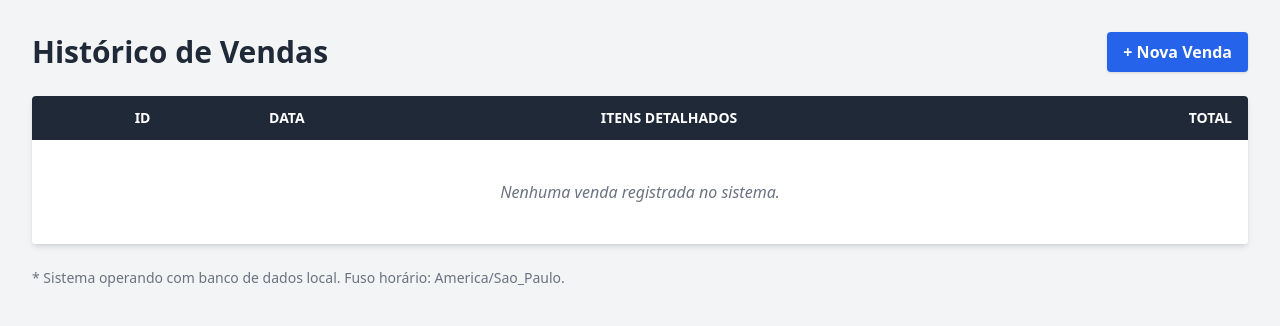
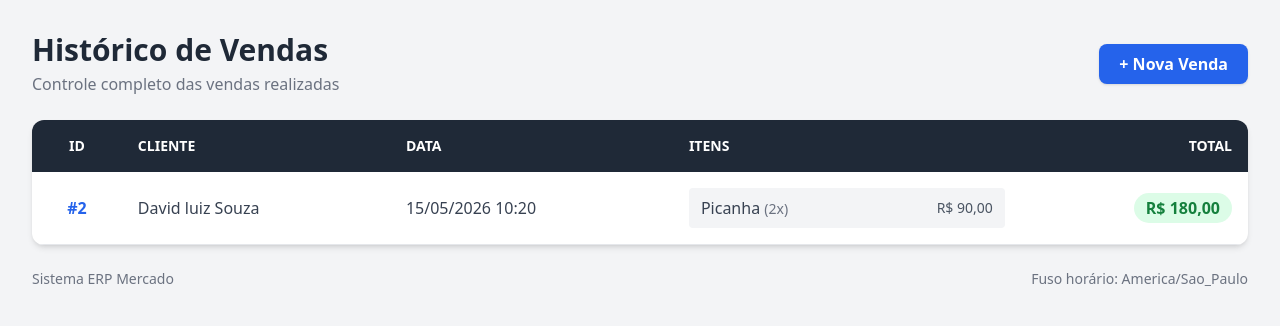
Before and after one commit to davimj99/ERP-SEXTA-TRAB, a Django app: page /vendas/ in a window 1280 px wide. Shown: the top 326 px of the page. Run offline with Django 4.2, Linux system fonts and the light colour scheme; data comes from the database, SQL or seed files in the repository; both versions use the stored data as it was after the commit; some libraries are stand-ins or nearby versions.

Commit message:
Subindo atualizações de vendas

```diff
--- a/erp/settings.py
+++ b/erp/settings.py
@@ -25,7 +25,7 @@ SECRET_KEY = 'django-insecure-d^s5w#hs=3-emev9%$^5x*&ul&w8wyk6i@d0e6d_-@q7)og0!l
 # SECURITY WARNING: don't run with debug turned on in production!
 DEBUG = True
 
-ALLOWED_HOSTS = ['10.122.36.143', '127.0.0.1', 'localhost']
+ALLOWED_HOSTS = ['10.16.160.45', '127.0.0.1', 'localhost']
 
 
 # Application definition
--- a/vendas/apps.py
+++ b/vendas/apps.py
@@ -1,5 +1,4 @@
 from django.apps import AppConfig
-
 
 class VendasConfig(AppConfig):
     default_auto_field = 'django.db.models.BigAutoField'
--- a/vendas/models.py
+++ b/vendas/models.py
@@ -1,6 +1,8 @@
 from django.db import models
 from produtos.models import Produto
 from clientes.models import Cliente
+from decimal import Decimal
+
 
 class Venda(models.Model):
     cliente = models.ForeignKey(
@@ -13,12 +15,22 @@ class Venda(models.Model):
     data_venda = models.DateTimeField(auto_now_add=True)
     valor_total = models.DecimalField(max_digits=10, decimal_places=2, default=0)
 
+    def calcular_total(self):
+        total = sum(item.subtotal() for item in self.itens.all())
+        self.valor_total = total
+        self.save(update_fields=['valor_total'])
+
     def __str__(self):
         return f"Venda {self.id} - {self.cliente}"
 
 
 class ItemVenda(models.Model):
-    venda = models.ForeignKey(Venda, on_delete=models.CASCADE, related_name="itens")
+    venda = models.ForeignKey(
+        Venda,
+        on_delete=models.CASCADE,
+        related_name="itens"
+    )
+
     produto = models.ForeignKey(Produto, on_delete=models.PROTECT)
     quantidade = models.PositiveIntegerField()
     preco_unitario = models.DecimalField(max_digits=10, decimal_places=2)
--- a/vendas/templates/vendas.html
+++ b/vendas/templates/vendas.html
@@ -1,60 +1,192 @@
-
 <!DOCTYPE html>
 <html lang="pt-br">
 <head>
     <meta charset="UTF-8">
     <meta name="viewport" content="width=device-width, initial-scale=1.0">
     <title>ERP Mercado - Vendas</title>
+
     <script src="https://cdn.tailwindcss.com"></script>
 </head>
-<body class="bg-gray-100 font-sans leading-normal tracking-normal">
+
+<body class="bg-gray-100 font-sans">
 
     <div class="container mx-auto p-8">
+
+        <!-- TOPO -->
         <div class="flex justify-between items-center mb-6">
-            <h1 class="text-3xl font-bold text-gray-800">Histórico de Vendas</h1>
-            <button class="bg-blue-600 hover:bg-blue-700 text-white font-bold py-2 px-4 rounded shadow">
-                + Nova Venda
-            </button>
+            <div>
+                <h1 class="text-3xl font-bold text-gray-800">
+                    Histórico de Vendas
+                </h1>
+
+                <p class="text-gray-500 mt-1">
+                    Controle completo das vendas realizadas
+                </p>
             </div>
 
-        <div class="bg-white shadow-md rounded my-6 overflow-x-auto">
-            <table class="min-w-full bg-white">
+        <a href="#"
+            class="bg-blue-600 hover:bg-blue-700 transition text-white font-bold py-2 px-5 rounded-lg shadow">
+                + Nova Venda
+            </a>
+        </div>
+
+        <!-- CARD -->
+        <div class="bg-white rounded-xl shadow-md overflow-hidden">
+
+            <!-- TABELA -->
+            <div class="overflow-x-auto">
+
+                <table class="min-w-full">
+
+                    <!-- CABEÇALHO -->
                     <thead class="bg-gray-800 text-white">
                         <tr>
-                        <th class="w-1/6 py-3 px-4 uppercase font-semibold text-sm">ID</th>
-                        <th class="w-1/4 py-3 px-4 uppercase font-semibold text-sm text-left">Data</th>
-                        <th class="w-1/3 py-3 px-4 uppercase font-semibold text-sm text-left">Itens Detalhados</th>
-                        <th class="w-1/6 py-3 px-4 uppercase font-semibold text-sm text-right">Total</th>
+                            <th class="py-4 px-4 text-center uppercase text-sm">
+                                ID
+                            </th>
+
+                            <th class="py-4 px-4 text-left uppercase text-sm">
+                                Cliente
+                            </th>
+
+                            <th class="py-4 px-4 text-left uppercase text-sm">
+                                Data
+                            </th>
+
+                            <th class="py-4 px-4 text-left uppercase text-sm">
+                                Itens
+                            </th>
+
+                            <th class="py-4 px-4 text-right uppercase text-sm">
+                                Total
+                            </th>
                         </tr>
                     </thead>
+
+                    <!-- CORPO -->
                     <tbody class="text-gray-700">
+
                         {% for venda in vendas %}
+
                         <tr class="border-b hover:bg-gray-50 transition duration-150">
-                        <td class="py-3 px-4 text-center font-mono text-blue-600 font-bold">#{{ venda.id }}</td>
-                        <td class="py-3 px-4 text-left">{{ venda.data_venda|date:"d/m/Y H:i" }}</td>
-                        <td class="py-3 px-4 text-left text-sm text-gray-600">
-                            <ul class="list-disc list-inside">
+
+                            <!-- ID -->
+                            <td class="py-4 px-4 text-center font-bold text-blue-600">
+                                #{{ venda.id }}
+                            </td>
+
+                            <!-- CLIENTE -->
+                            <td class="py-4 px-4">
+                                {% if venda.cliente %}
+                                    {{ venda.cliente.nome }}
+                                {% else %}
+                                    <span class="text-gray-400 italic">
+                                        Cliente não informado
+                                    </span>
+                                {% endif %}
+                            </td>
+
+                            <!-- DATA -->
+                            <td class="py-4 px-4">
+                                {{ venda.data_venda|date:"d/m/Y H:i" }}
+                            </td>
+
+                            <!-- ITENS -->
+                            <td class="py-4 px-4">
+
+                                <ul class="space-y-1">
+
                                     {% for item in venda.itens.all %}
-                                <li>{{ item.produto.nome }} <span class="text-gray-400">({{ item.quantidade }}x)</span></li>
+
+                                    <li class="flex justify-between items-center bg-gray-100 px-3 py-2 rounded">
+
+                                        <div>
+                                            <span class="font-medium">
+                                                {{ item.produto.nome }}
+                                            </span>
+
+                                            <span class="text-gray-500 text-sm">
+                                                ({{ item.quantidade }}x)
+                                            </span>
+                                        </div>
+
+                                        <div class="text-sm text-gray-600">
+                                            R$ {{ item.preco_unitario|floatformat:2 }}
+                                        </div>
+
+                                    </li>
+
+                                    {% empty %}
+
+                                    <li class="text-gray-400 italic">
+                                        Nenhum item registrado
+                                    </li>
+
                                     {% endfor %}
+
                                 </ul>
+
                             </td>
-                        <td class="py-3 px-4 text-right font-bold text-green-600">R$ {{ venda.valor_total }}</td>
+
+                            <!-- TOTAL -->
+                            <td class="py-4 px-4 text-right">
+
+                                <span class="bg-green-100 text-green-700 px-3 py-1 rounded-full font-bold">
+                                    R$ {{ venda.valor_total|floatformat:2 }}
+                                </span>
+
+                            </td>
+
                         </tr>
+
                         {% empty %}
+
+                        <!-- SEM VENDAS -->
                         <tr>
-                        <td colspan="4" class="py-10 text-center text-gray-500 italic">
-                            Nenhuma venda registrada no sistema.
+                            <td colspan="5" class="py-16 text-center">
+
+                                <div class="flex flex-col items-center">
+
+                                    <div class="text-6xl mb-4">
+                                        🛒
+                                    </div>
+
+                                    <h2 class="text-xl font-semibold text-gray-700">
+                                        Nenhuma venda encontrada
+                                    </h2>
+
+                                    <p class="text-gray-500 mt-2">
+                                        Ainda não existem vendas cadastradas no sistema.
+                                    </p>
+
+                                </div>
+
                             </td>
                         </tr>
+
                         {% endfor %}
+
                     </tbody>
+
                 </table>
+
             </div>
 
-        <div class="mt-4 text-sm text-gray-500">
-            * Sistema operando com banco de dados local. Fuso horário: America/Sao_Paulo.
         </div>
+
+        <!-- RODAPÉ -->
+        <div class="mt-6 flex justify-between items-center text-sm text-gray-500">
+
+            <div>
+                Sistema ERP Mercado
+            </div>
+
+            <div>
+                Fuso horário: America/Sao_Paulo
+            </div>
+
+        </div>
+
     </div>
 
 </body>
--- a/vendas/views.py
+++ b/vendas/views.py
@@ -1,4 +1,12 @@
 from django.shortcuts import render
+from .models import Venda
 
 def lista_vendas(request):
-    return render(request, 'vendas.html')
+
+    vendas = Venda.objects.prefetch_related(
+        'itens__produto'
+    ).all().order_by('-data_venda')
+
+    return render(request, 'vendas.html', {
+        'vendas': vendas
+    })
```
Also changed, not shown: db.sqlite3. Lines whose indentation alone changed are shown as unchanged.
